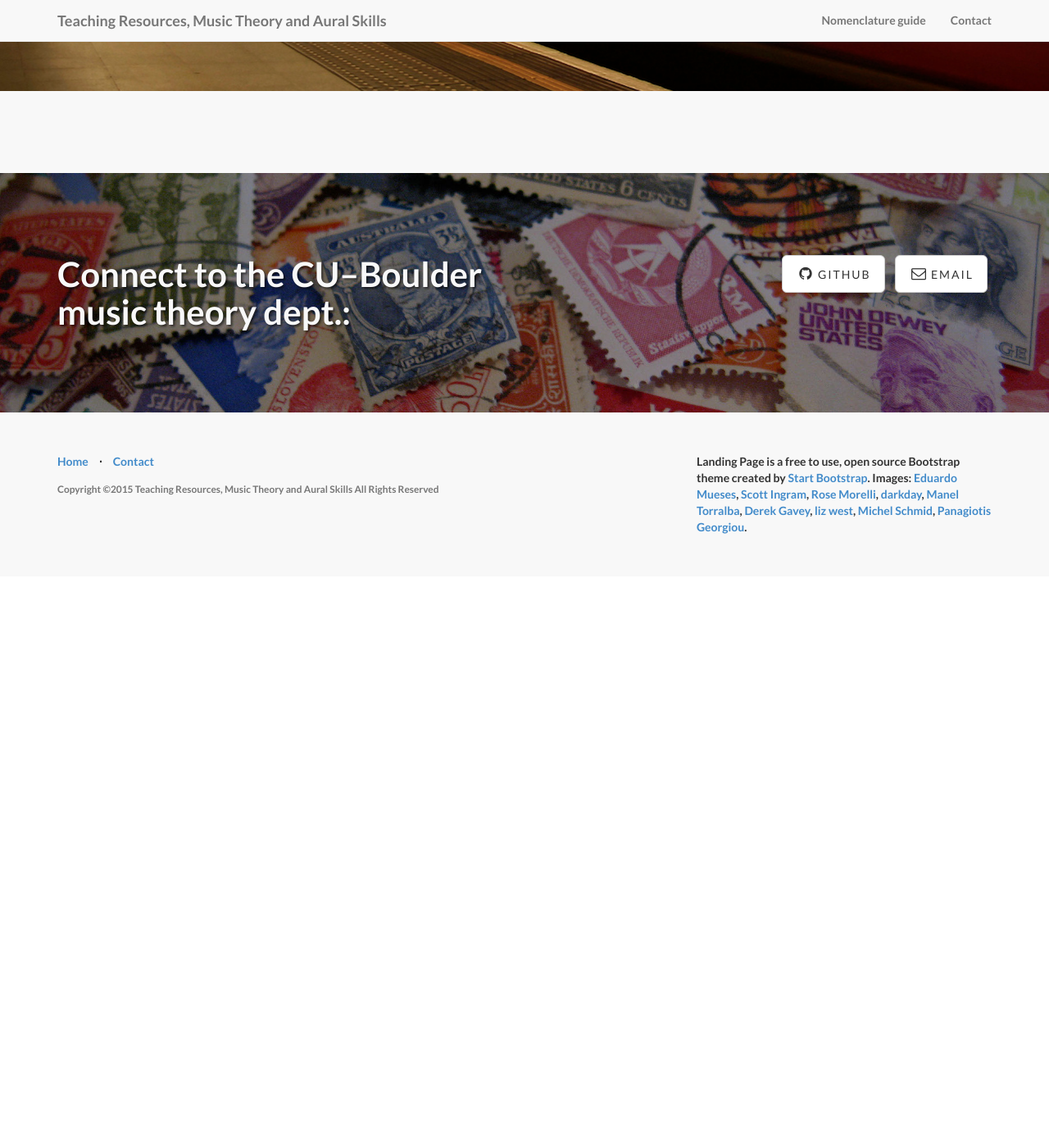
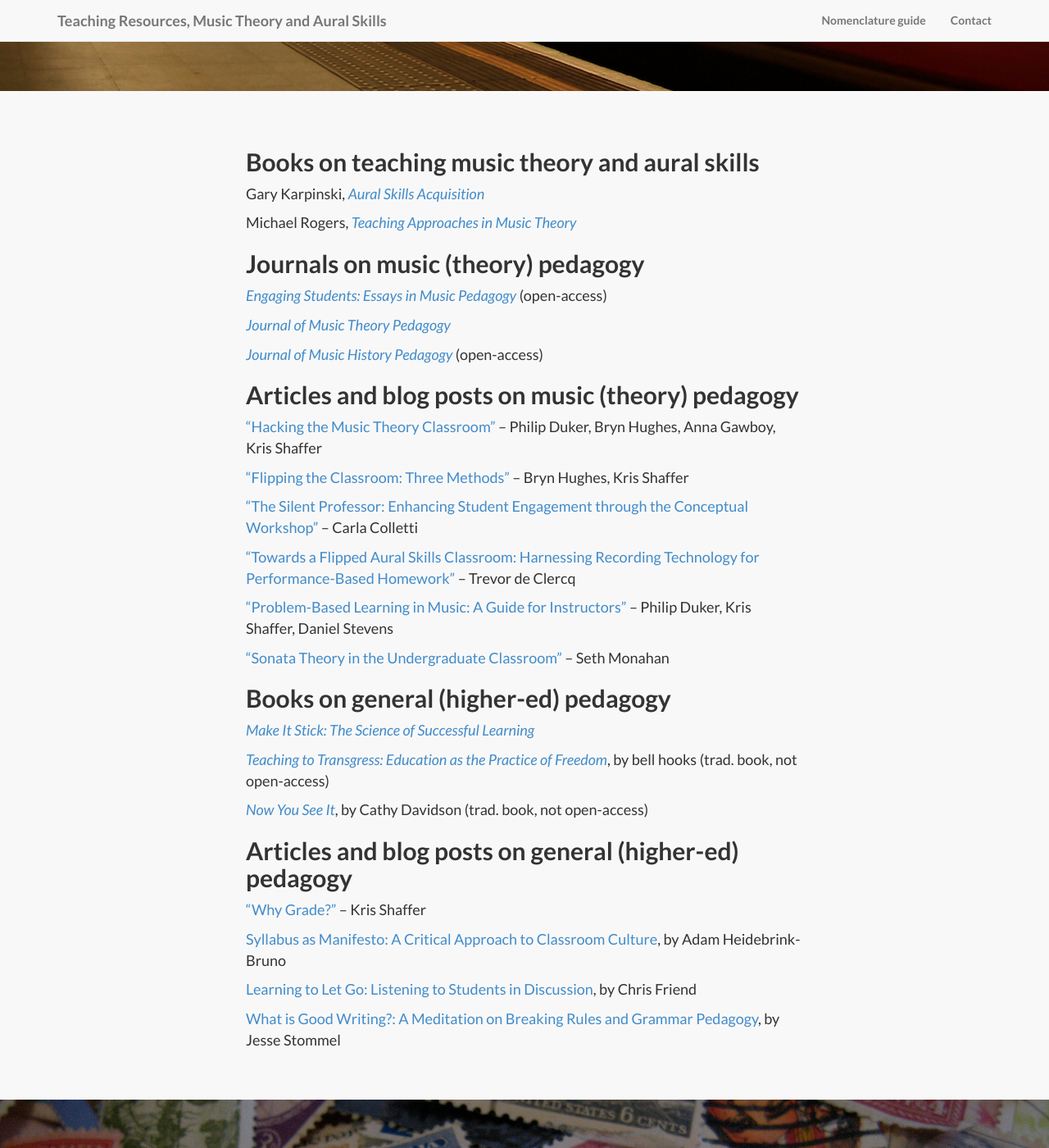
Before and after one commit to sarajcorry/teachingresources, a Jekyll site: the page built from pedagogy.md, in a window 1280 px wide and 1400 px high, scrolled down 605 px. Shown: the whole window at 82% size. Built offline with Jekyll 4.4.1, drawn with Linux system fonts in a browser that asks for light colours; nearby versions of some CDN libraries; library files that are not in the unit come from our copies; before the commit the page ends 1308 px from its top, so only the background shows below that.

Commit message:
ped resources

```diff
--- a/pedagogy.md
+++ b/pedagogy.md
@@ -4,3 +4,54 @@ title: General pedagogy resources
 subTitle: "Music Theory and Aural Skills<br/>CU–Boulder, Dept. of Music Theory"
 image: path.jpg
 ---
+
+## Books on teaching music theory and aural skills
+
+Gary Karpinski, [*Aural Skills Acquisition*](http://www.worldcat.org/title/aural-skills-acquisition-the-development-of-listening-reading-and-performing-skills-in-college-level-musicians/oclc/42888064)
+
+Michael Rogers, [*Teaching Approaches in Music Theory*](http://www.worldcat.org/title/teaching-approaches-in-music-theory-an-overview-of-pedagogical-philosophies/oclc/9687078&referer=brief_results)
+
+
+
+## Journals on music (theory) pedagogy
+
+[*Engaging Students: Essays in Music Pedagogy*](http://flipcamp.org) (open-access)
+
+[*Journal of Music Theory Pedagogy*](http://www.worldcat.org/title/journal-of-music-theory-pedagogy/oclc/14984048&referer=brief_results)
+
+[*Journal of Music History Pedagogy*](http://www.ams-net.org/ojs/index.php/jmhp/) (open-access)
+
+
+## Articles and blog posts on music (theory) pedagogy
+
+["Hacking the Music Theory Classroom"](http://www.mtosmt.org/issues/mto.15.21.1/mto.15.21.1.duker_gawboy_hughes_shaffer.html) – Philip Duker, Bryn Hughes, Anna Gawboy, Kris Shaffer
+
+["Flipping the Classroom: Three Methods"](http://flipcamp.org/engagingstudents/shafferintro.html) – Bryn Hughes, Kris Shaffer
+
+["The Silent Professor: Enhancing Student Engagement through the Conceptual Workshop"](http://flipcamp.org/engagingstudents/colletti.html) – Carla Colletti
+
+["Towards a Flipped Aural Skills Classroom: Harnessing Recording Technology for Performance-Based Homework"](http://flipcamp.org/engagingstudents/deClercq.html) – Trevor de Clercq
+
+["Problem-Based Learning in Music: A Guide for Instructors"](http://www.flipcamp.org/engagingstudents2/essays/dukerShafferStevens.html) – Philip Duker, Kris Shaffer, Daniel Stevens
+
+["Sonata Theory in the Undergraduate Classroom"](https://dl.dropboxusercontent.com/u/5686390/Monahan_JMTP_2011.pdf) – Seth Monahan
+
+
+## Books on general (higher-ed) pedagogy
+
+[*Make It Stick: The Science of Successful Learning*](http://www.worldcat.org/title/make-it-stick-the-science-of-successful-learning/oclc/859168651&referer=brief_results)
+
+[*Teaching to Transgress: Education as the Practice of Freedom*](https://openlibrary.org/works/OL15053159W/Teaching_to_transgress), by bell hooks (trad. book, not open-access)
+
+[*Now You See It*](http://www.cathydavidson.com/books/now-you-see-it/), by Cathy Davidson (trad. book, not open-access)
+
+
+## Articles and blog posts on general (higher-ed) pedagogy
+
+["Why Grade?"](http://kris.shaffermusic.com/2014/07/why-grade/) – Kris Shaffer
+
+[Syllabus as Manifesto: A Critical Approach to Classroom Culture](http://www.hybridpedagogy.com/journal/syllabus-manifesto-critical-approach-classroom-culture/), by Adam Heidebrink-Bruno
+
+[Learning to Let Go: Listening to Students in Discussion](http://www.hybridpedagogy.com/journal/learning-let-go-listening-students-discussion/), by Chris Friend
+
+[What is Good Writing?: A Meditation on Breaking Rules and Grammar Pedagogy](http://learning.instructure.com/2014/06/what-is-good-writing-a-meditation-on-breaking-rules-and-grammar-pedagogy/), by Jesse Stommel
```
